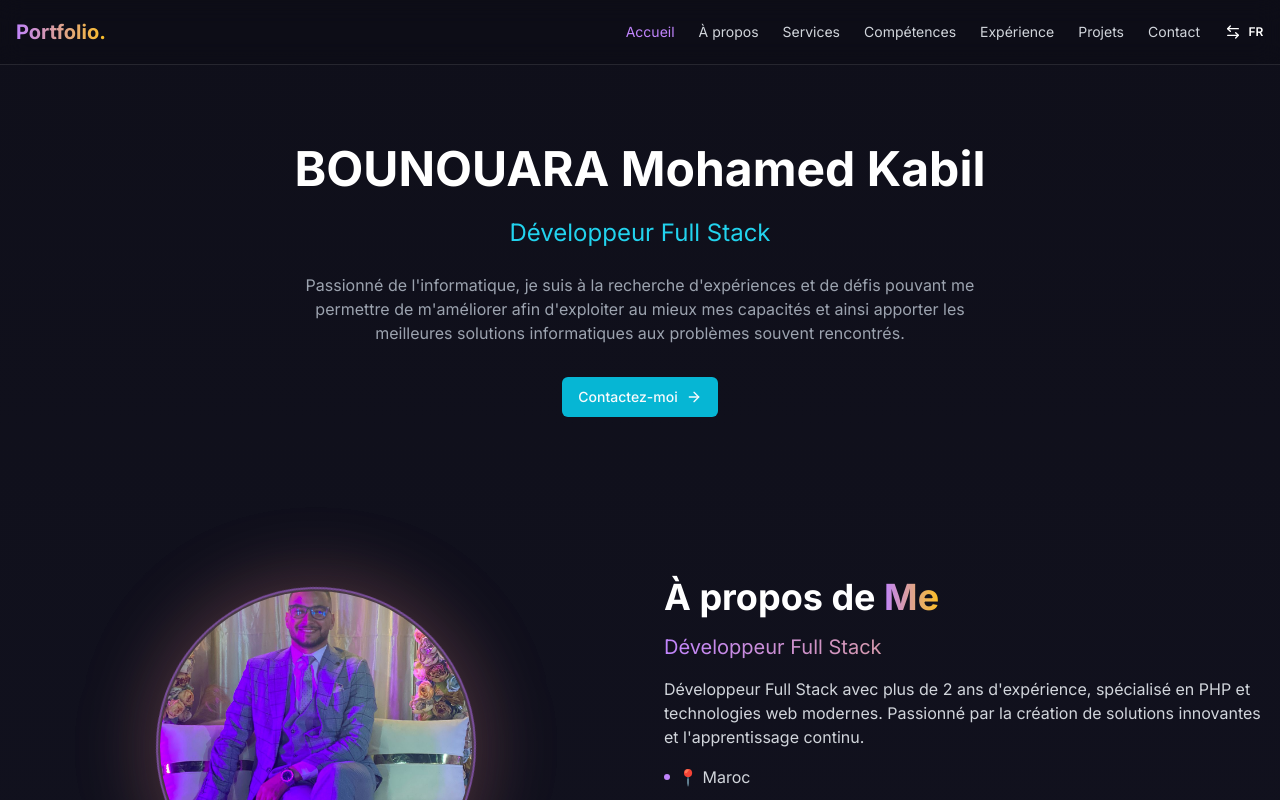
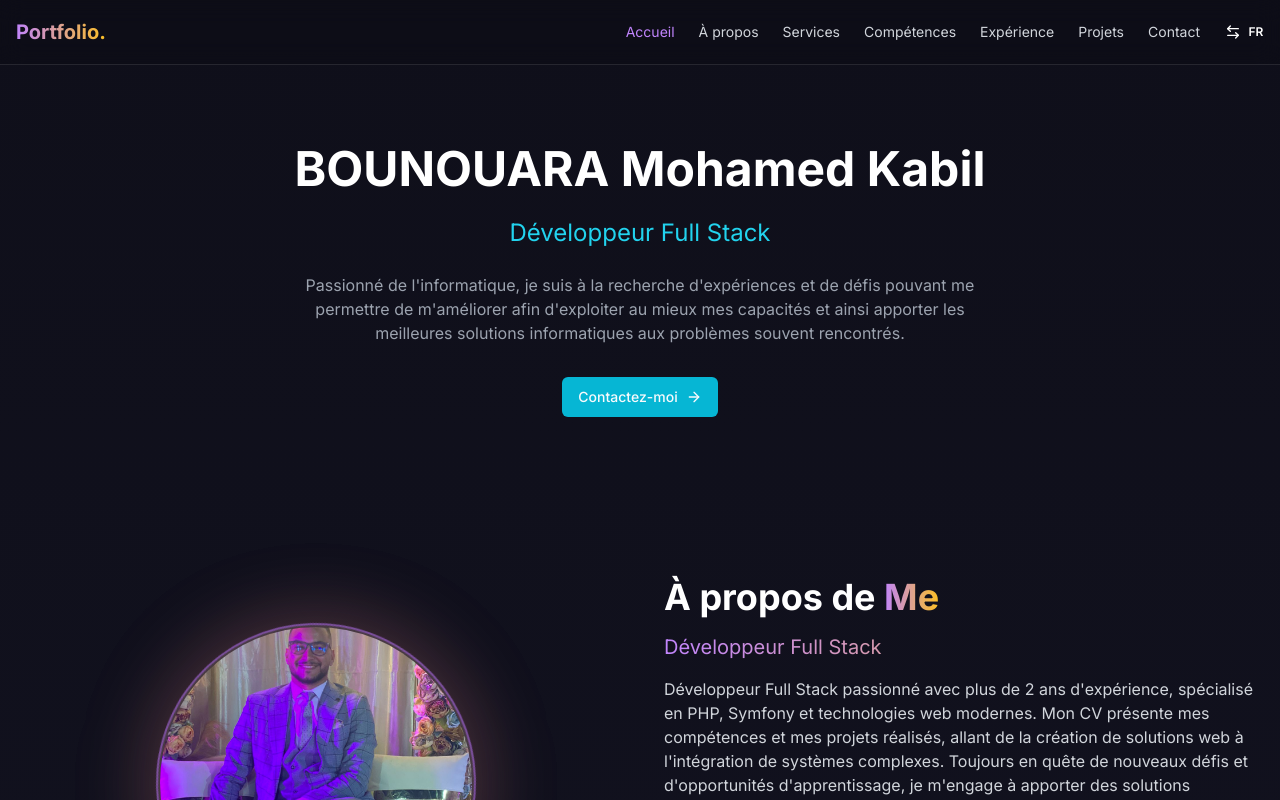
Before and after one commit to kabil48/portfolio_kabil_cv, a Next.js app: page / in a window 1280 px wide. Shown: the top 800 px of the page. Built offline with nearby package versions, Linux system fonts and the light colour scheme.

Commit message:
modif pour netflit_y

```diff
--- a/components/about.tsx
+++ b/components/about.tsx
@@ -13,14 +13,14 @@ export default function About() {
 
       title: "À propos de",
       subtitle: "Développeur Full Stack",
-      description: "Développeur Full Stack avec plus de 2 ans d'expérience, spécialisé en PHP et technologies web modernes. Passionné par la création de solutions innovantes et l'apprentissage continu.",
+      description: "Développeur Full Stack passionné avec plus de 2 ans d'expérience, spécialisé en PHP, Symfony et technologies web modernes. Mon CV présente mes compétences et mes projets réalisés, allant de la création de solutions web à l'intégration de systèmes complexes. Toujours en quête de nouveaux défis et d'opportunités d'apprentissage, je m'engage à apporter des solutions innovantes et à contribuer au succès des projets auxquels je participe.",
       location: " Maroc",
       downloadCV: "Télécharger CV"
     },
     en: {
       title: "About",
       subtitle: "Full Stack Developer",
-      description: "Full Stack Developer with over 2 years of experience, specialized in PHP and modern web technologies. Passionate about creating innovative solutions and continuous learning.",
+      description: "Passionate Full Stack Developer with over 2 years of experience, specialized in PHP, Symfony, and modern web technologies. My CV showcases my skills and completed projects, from creating web solutions to integrating complex systems. Always seeking new challenges and learning opportunities, I am committed to delivering innovative solutions and contributing to the success of the projects I work on.",
       location: " Morocco",
       downloadCV: "Download CV"
     }
```
